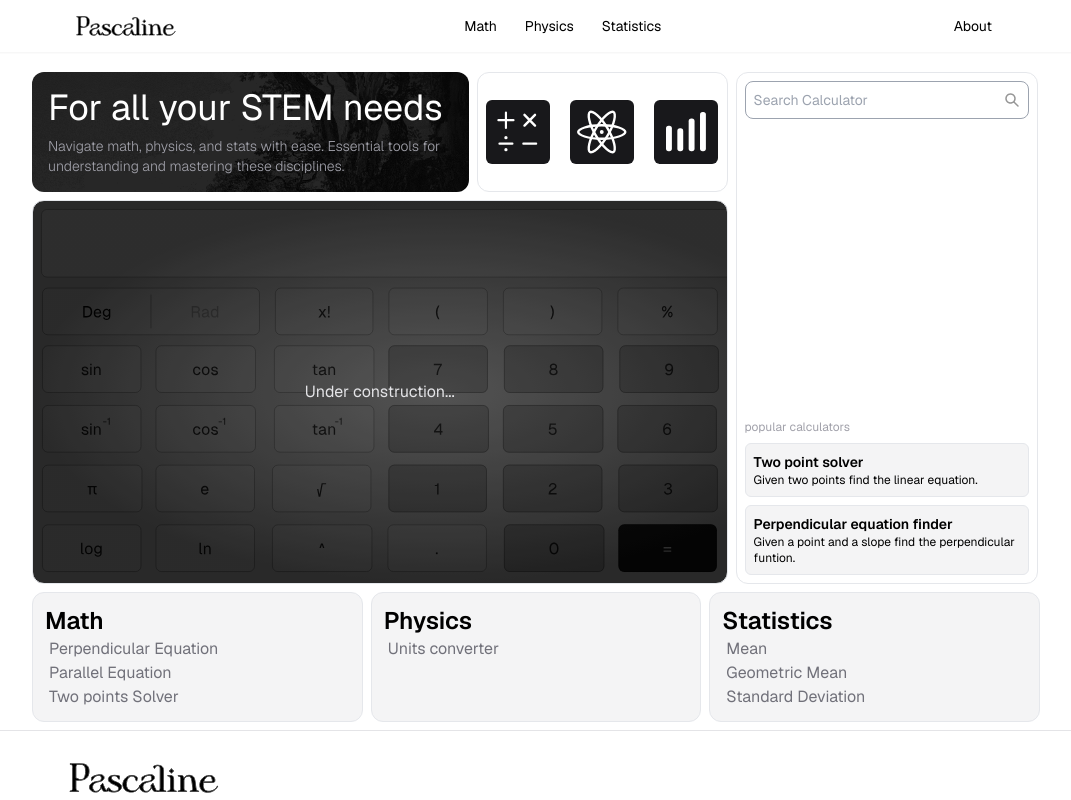
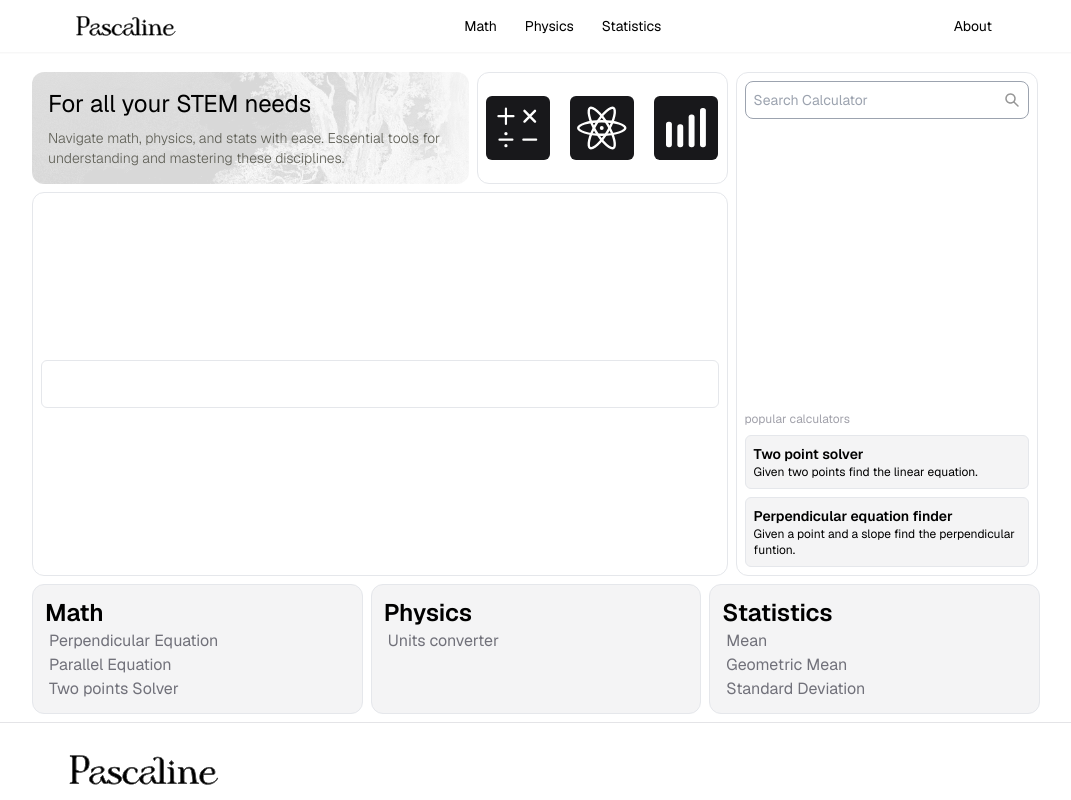
Before and after one commit to Hctor11/pascaline, a Next.js app: page / in a window 1280 px wide. Shown: the top 800 px of the page, without its empty margins (104-1175 px from the left). Built offline with nearby package versions, Linux system fonts and the light colour scheme.

Commit message:
[add] init calculator component

```diff
--- a/components/Grid/Calculator.tsx
+++ b/components/Grid/Calculator.tsx
@@ -1,8 +1,17 @@
+import { useState } from "react"
 
 const Calculator = () => {
+
+  const [firstInput, setFirstInput] = useState<null | number>(null)
+  const [secondInput, setSecondInput] = useState<null | number>(null)
+
+
   return (
-    <div className="border rounded-xl flex justify-center items-center p-2 h-96 md:bg-[url('/images/CalculatorPlaceholder.svg')] bg-cover">
-      <h2 className="md:text-zinc-200">Under construction...</h2>
+    <div className="border rounded-xl flex justify-center items-center p-2 h-96">
+      <input type="text" className="w-full border rounded-md h-12 text-xl px-2" placeholder=""/>
+      <div className="">
+        <button type="button" className=""></button>
+      </div>
     </div>
   )
 }
--- a/components/Grid/Grid.tsx
+++ b/components/Grid/Grid.tsx
@@ -5,7 +5,7 @@ import Categories from "./Categories";
 
 const Grid = () => {
   return (
-    <main className="box-border max-w-[1420px] gap-y-2 my-2 grid grid-cols-1 p-2 lg:w-[80%] lg:m-auto lg:mt-3">
+    <main className="box-border max-w-[1420px] gap-y-2 my-2 grid grid-cols-1 p-2 md:mx-3 lg:w-[80%] lg:m-auto lg:mt-3">
       <div className="m-auto overflow-clip gap-x-2 grid lg:grid-cols-[69%,30%] w-full">
         <div className="grid gap-y-2 grid-cols-1 lg:m-auto">
           <TitleAndSections />
--- a/components/Grid/Title.tsx
+++ b/components/Grid/Title.tsx
@@ -1,7 +1,7 @@
 const Title = () => {
   return (
-    <div className="bg-zinc-800 bg-[url('/bg.png')] bg-cover text-white p-4 lg:w-[70%] rounded-xl md:pr-24 lg:pr-2">
-      <h1 className="text-4xl font-normal pb-2">For all your STEM needs</h1>
+    <div className="invert bg-zinc-800 bg-[url('/bg.png')] bg-cover text-white p-4 lg:w-[70%] rounded-xl md:pr-24 lg:pr-2">
+      <h1 className="text-2xl font-normal pb-2">For all your STEM needs</h1>
       <p className="text-zinc-400 text-pretty text-sm font-light">
         Navigate math, physics, and stats with ease. Essential tools for
         understanding and mastering these disciplines.
```
